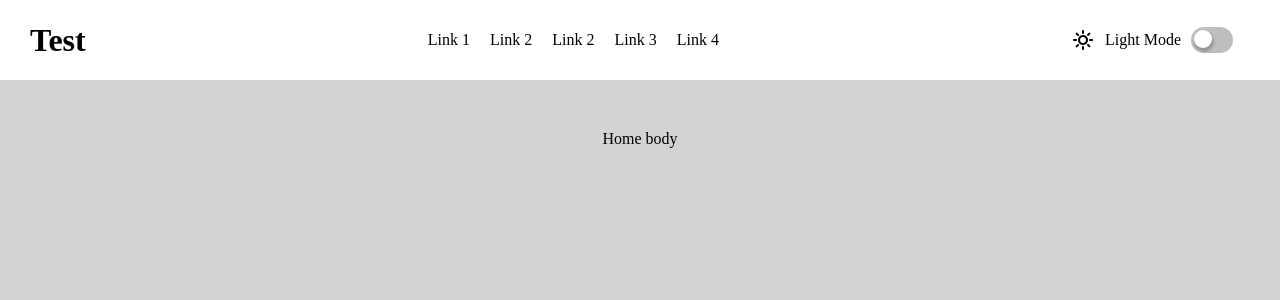
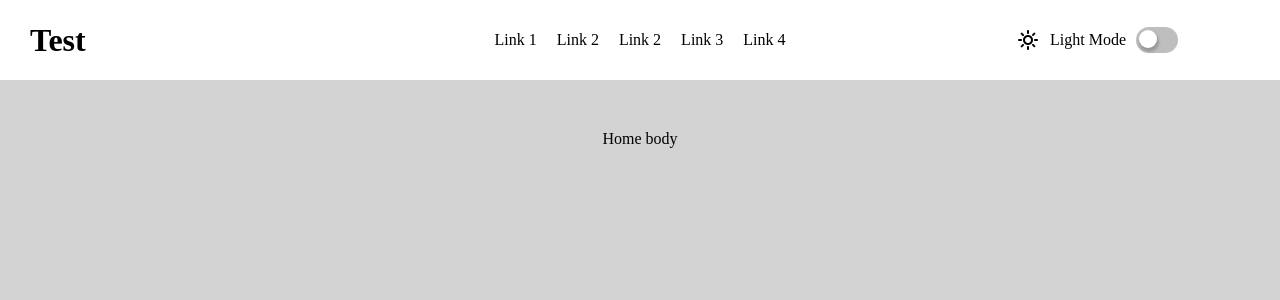
Before and after one commit to nicocarballo21/satellogic-challenge, a React (Create React App) app: page / in a window 1280 px wide. Shown: the top 300 px of the page. Built offline with nearby package versions, Linux system fonts and the light colour scheme.

Commit message:
fixing styles on header

```diff
--- a/src/layouts/Header/Header.tsx
+++ b/src/layouts/Header/Header.tsx
@@ -9,12 +9,11 @@ import {
 import { Links } from ".";
 import dark_mode_icon from "../../assets/dark_mode_icon.png";
 import light_mode_icon from "../../assets/light_mode_icon.png";
-import { Switch } from "../../Components/Switch";
+import { Switch } from "../../components/Switch";
 import { ChangeEvent, useState } from "react";
 
 const Header = () => {
   const [isSwitchOn, setIsSwitchOn] = useState(false);
-  console.log(isSwitchOn);
 
   const handleSwitchState = (e: ChangeEvent<HTMLInputElement>) =>
     setIsSwitchOn(e.target.checked);
@@ -41,6 +40,7 @@ const Header = () => {
       id: 4,
     },
   ];
+
   return (
     <HeaderContainer>
       <HeaderTitle>Test</HeaderTitle>
@@ -50,8 +50,8 @@ const Header = () => {
         ))}
       </HeaderLinks>
       <HeaderThemeSection>
-        <Icon src={light_mode_icon} />
-        Light Mode
+        <Icon src={isSwitchOn ? dark_mode_icon : light_mode_icon} />
+        {isSwitchOn ? "Dark Mode" : "Light Mode"}
         <Switch switchState={isSwitchOn} onChange={handleSwitchState} />
       </HeaderThemeSection>
     </HeaderContainer>
--- a/src/layouts/Header/styles.ts
+++ b/src/layouts/Header/styles.ts
@@ -9,10 +9,14 @@ export const HeaderContainer = styled.div`
   padding: 20px 30px;
 `;
 
-export const HeaderTitle = styled.h1``;
+export const HeaderTitle = styled.h1`
+  width: 20%;
+`;
 
 export const HeaderLinks = styled.div`
   display: flex;
+  justify-content: center;
+  width: 60%;
 `;
 
 export const HeaderLink = styled.a`
@@ -22,6 +26,7 @@ export const HeaderLink = styled.a`
 export const HeaderThemeSection = styled.div`
   display: flex;
   align-items: center;
+  width: 20%;
   & > * {
     margin: 0 10px;
   }
--- a/src/styles/globalStyles.ts
+++ b/src/styles/globalStyles.ts
@@ -10,5 +10,4 @@ export const GlobalStyle = createGlobalStyle`
     background-color: lightgray;
 
   }
-
 `;
```
Also changed, not shown: src/components/Switch/Switch.d.ts (renamed from src/Components/Switch/Switch.d.ts), src/components/Switch/Switch.tsx (renamed from src/Components/Switch/Switch.tsx), src/components/Switch/index.ts (renamed from src/Components/Switch/index.ts), src/components/Switch/styles.ts (renamed from src/Components/Switch/styles.ts).
